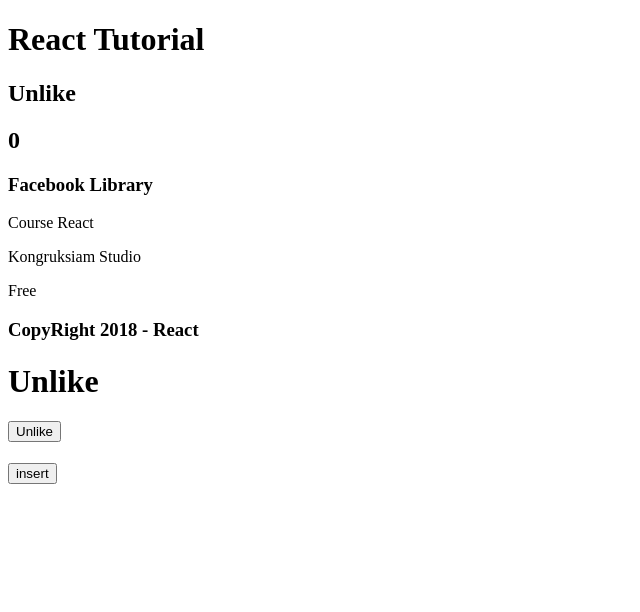
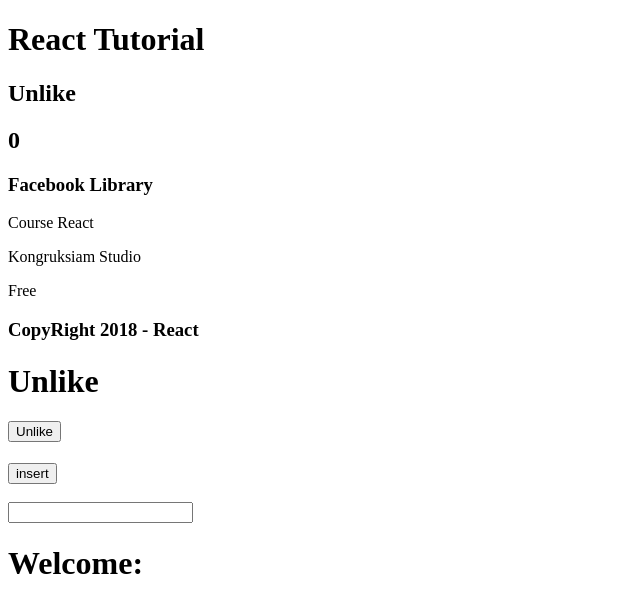
Before and after one commit to earth1168/ReactT, a React (Create React App) app in the folder hello-react/: page / in a window 1280 px wide. Shown: the top 612 px of the page, without its empty margins (0-640 px from the left). Built offline with nearby package versions, Linux system fonts and the light colour scheme.

Commit message:
onChange

```diff
--- a/hello-react/src/App.js
+++ b/hello-react/src/App.js
@@ -26,6 +26,9 @@
     this.setState({data:myArray});
 
   }
+  onChange(event){
+    this.setState({type:event.target.value})
+  }
   render(){
     return(
       <div>
@@ -35,7 +38,9 @@
           <h1>{this.state.message}</h1>
           <button onClick={this.changeMessage}>{this.state.message}</button> <br/>
           <h1>{this.state.data}</h1>
-          <button onClick={this.insertData}>insert</button>
+          <button onClick={this.insertData}>insert</button> <br/> <br/>
+          <input type="text" onChange={this.onChange.bind(this)}/>
+          <h1>Welcome: {this.state.type}</h1>
      </div>
     );
   }
```
